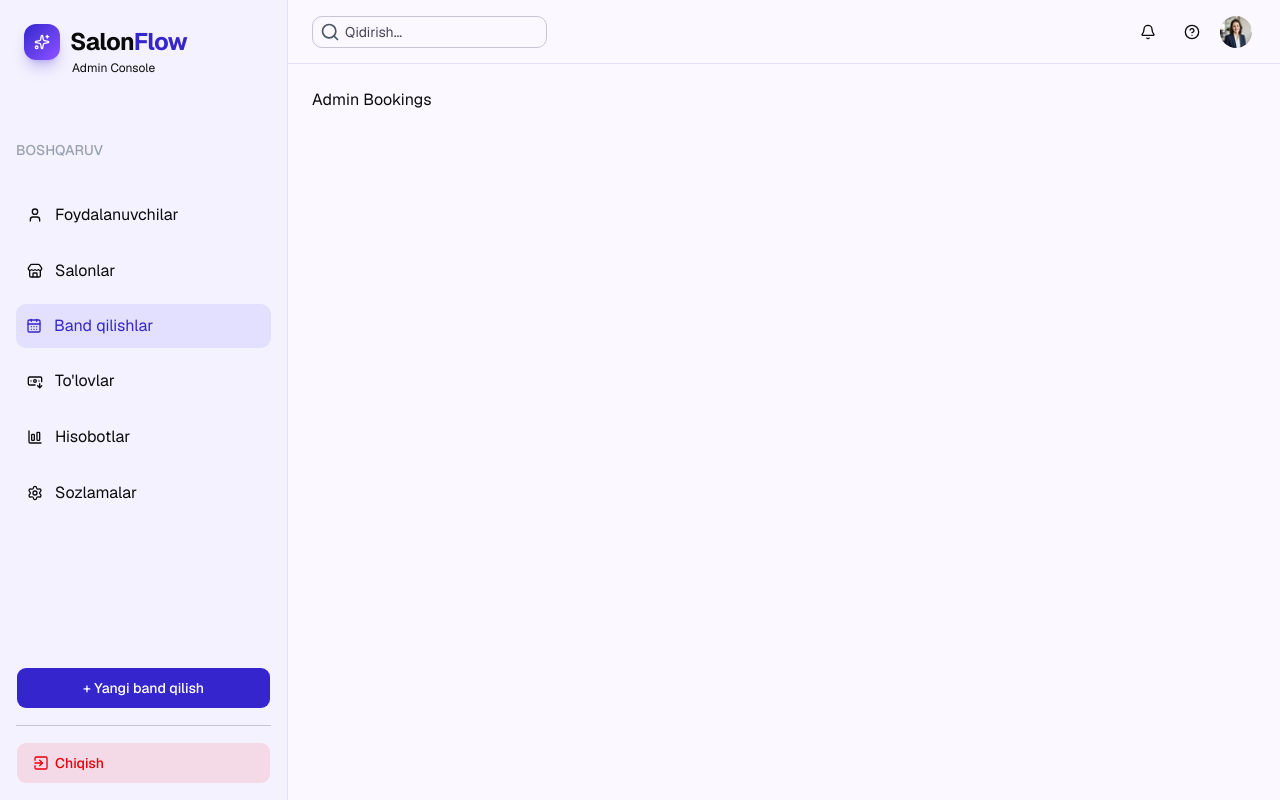
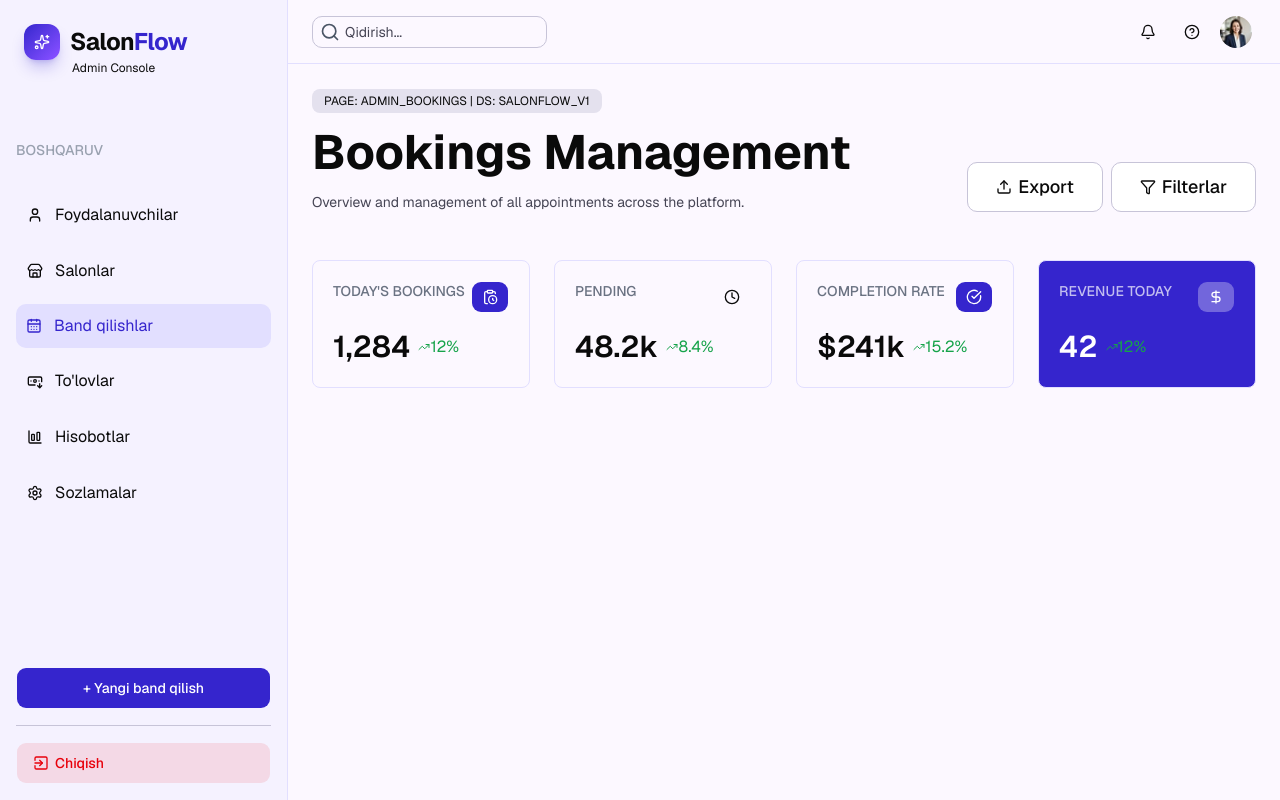
Before and after one commit to sarvarbek09/Navbat-site, a Next.js app: page /admin/bookings in a window 1280 px wide. Built offline with nearby package versions, Linux system fonts and the light colour scheme; no server answers; a web font is replaced by a local one.

Commit message:
bookings page prepared

```diff
--- /dev/null
+++ b/src/app/admin/bookings/components/total-bookings.tsx
@@ -0,0 +1,36 @@
+import { Button } from "@/components/ui/button";
+import { CircleCheckBig, CircleDollarSign, ClipboardClock, Clock, DollarSign, ShieldCheck, Store, TrendingUp, User } from "lucide-react";
+export default function TotalBookings() {
+    return (
+        <div className="grid grid-cols-4 gap-6">
+            <div className="border-accent border rounded-md h-32 p-5 flex flex-col gap-4">
+                <div className="flex justify-between">
+                    <h3 className="text-sm text-gray-500 font-medium uppercase">Today's Bookings</h3>
+                    <Button variant={"default"}><ClipboardClock /></Button>
+                </div>
+                <div className="flex gap-2 items-center"><span className="text-3xl font-semibold">1,284</span><span className="text-(--admin-green) flex items-center"><TrendingUp size={12} />12%</span></div>
+            </div>
+            <div className="border-accent border rounded-md h-32 p-5 flex flex-col gap-4">
+                <div className="flex justify-between">
+                    <h3 className="text-sm text-gray-500 font-medium uppercase">Pending</h3>
+                    <Button variant={"ghost"}><Clock /></Button>
+                </div>
+                <div className="flex gap-2 items-center"><span className="text-3xl font-semibold">48.2k</span><span className="text-(--admin-green) flex items-center"><TrendingUp size={12} />8.4%</span></div>
+            </div>
+            <div className="border-accent border rounded-md h-32 p-5 flex flex-col gap-4">
+                <div className="flex justify-between">
+                    <h3 className="text-sm text-gray-500 font-medium uppercase">Completion Rate</h3>
+                    <Button variant={"default"}><CircleCheckBig /></Button>
+                </div>
+                <div className="flex gap-2 items-center"><span className="text-3xl font-semibold">$241k</span><span className="text-(--admin-green) flex items-center"><TrendingUp size={12} />15.2%</span></div>
+            </div>
+            <div className="bg-primary border-accent border rounded-md h-32 p-5 flex flex-col gap-4">
+                <div className="flex justify-between">
+                    <h3 className="text-sm font-medium uppercase text-white/70">Revenue Today</h3>
+                    <Button variant={"ghost"} className="bg-white/30 hover:bg-white/40"><DollarSign className="text-white"/></Button>
+                </div>
+                <div className="flex gap-2 items-center"><span className="text-3xl font-semibold text-white">42</span><span className="text-(--admin-green) flex items-center"><TrendingUp size={12} />12%</span></div>
+            </div>
+        </div>
+    )
+}
--- a/src/app/admin/bookings/page.tsx
+++ b/src/app/admin/bookings/page.tsx
@@ -1,3 +1,24 @@
+import { Button } from "@/components/ui/button";
+import { Filter, Upload } from "lucide-react";
+import TotalBookings from "./components/total-bookings";
+
 export default function AdminBookings() {
-  return <div>Admin Bookings</div>;
+  return <div>
+    <div className="flex items-end justify-between">
+      <div className="flex flex-col gap-4">
+        <div className="block"><span className="rounded-md bg-(--admin-gray) text-xs py-1 px-3">PAGE: ADMIN_BOOKINGS | DS: SALONFLOW_V1</span></div>
+        <h1 className="text-5xl font-bold">Bookings Management</h1>
+        <p className="text-sm text-muted-foreground">
+          Overview and management of all appointments across the platform.
+        </p>
+      </div>
+      <div className="space-x-2">
+        <Button variant={"outline"} className="py-6 px-7 text-lg"><Upload />Export</Button>
+        <Button variant={"outline"} className="py-6 px-7 text-lg"><Filter /> Filterlar</Button>
+      </div>
+    </div>
+    <div className="mt-12">
+      <TotalBookings/>
+    </div>
+  </div>;
 }
```
